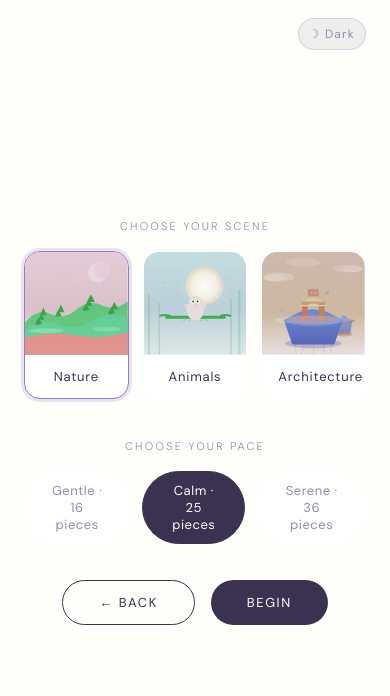
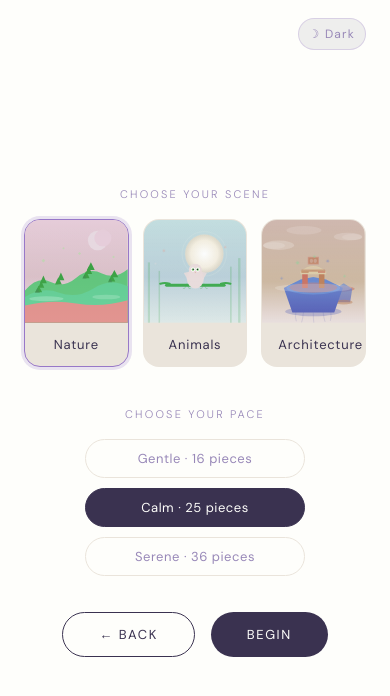
Before and after one commit to oplah/stillness, a React (Vite) app: page / in a window 390 px wide. Both pictures are taken after a click on the button "BEGIN A PUZZLE". Shown: the top 696 px of the page. Built offline with nearby package versions, Linux system fonts and the light colour scheme.

Commit message:
Theme card bg #eae4db, pace stroke, mobile pace stack vertically
Co-Authored-By: Claude Sonnet 4.6 <noreply@anthropic.com>

```diff
--- a/src/index.css
+++ b/src/index.css
@@ -80,15 +80,21 @@ html, body { height: 100%; background: var(--bg); color: var(--text); font-famil
 .setup-content { position: relative; text-align: center; max-width: 700px; width: 100%; padding: 40px 24px; animation: floatUp .7s ease both; }
 .setup-label { font-size: 11px; letter-spacing: .2em; text-transform: uppercase; color: var(--muted); margin-bottom: 18px; display: block; }
 .theme-grid { display: grid; grid-template-columns: repeat(3, 1fr); gap: 14px; margin-bottom: 40px; }
-.theme-card { background: var(--bg2); border: 1.5px solid transparent; border-radius: 16px; overflow: hidden; cursor: pointer; transition: all .25s; }
+.theme-card { background: #eae4db; border: 1.5px solid transparent; border-radius: 16px; overflow: hidden; cursor: pointer; transition: all .25s; }
 .theme-card:hover { transform: translateY(-3px); box-shadow: 0 12px 40px rgba(80,60,140,.1); }
 .theme-card.sel { border-color: var(--lav); box-shadow: 0 0 0 3px rgba(152,120,200,.2); }
 .theme-card svg { width: 100%; display: block; }
 .tc-label { padding: 13px 16px; font-size: 13px; letter-spacing: .06em; color: var(--text); font-weight: 400; }
+[data-theme="dark"] .theme-card { background: var(--bg2); }
 .diff-row { display: flex; gap: 12px; justify-content: center; margin-bottom: 36px; }
-.diff-btn { background: var(--bg2); border: 1.5px solid transparent; border-radius: 100px; padding: 10px 26px; cursor: pointer; font-family: 'DM Sans', sans-serif; font-size: 13px; color: var(--muted); transition: all .2s; letter-spacing: .04em; }
+.diff-btn { background: transparent; border: 1.5px solid #eae4db; border-radius: 100px; padding: 10px 26px; cursor: pointer; font-family: 'DM Sans', sans-serif; font-size: 13px; color: var(--muted); transition: all .2s; letter-spacing: .04em; }
 .diff-btn:hover { color: var(--text); border-color: rgba(152,120,200,.5); }
 .diff-btn.sel { background: var(--btn-bg); color: var(--btn-fg); border-color: var(--btn-bg); }
+[data-theme="dark"] .diff-btn { border-color: rgba(152,120,200,.25); }
+@media (max-width: 600px) {
+  .diff-row { flex-direction: column; align-items: center; gap: 10px; }
+  .diff-btn { width: 220px; }
+}
 
 /* Puzzle */
 .puz-header { position: relative; z-index: 10; display: flex; align-items: center; justify-content: space-between; width: 100%; max-width: 960px; padding: 18px 24px 10px; }
```
